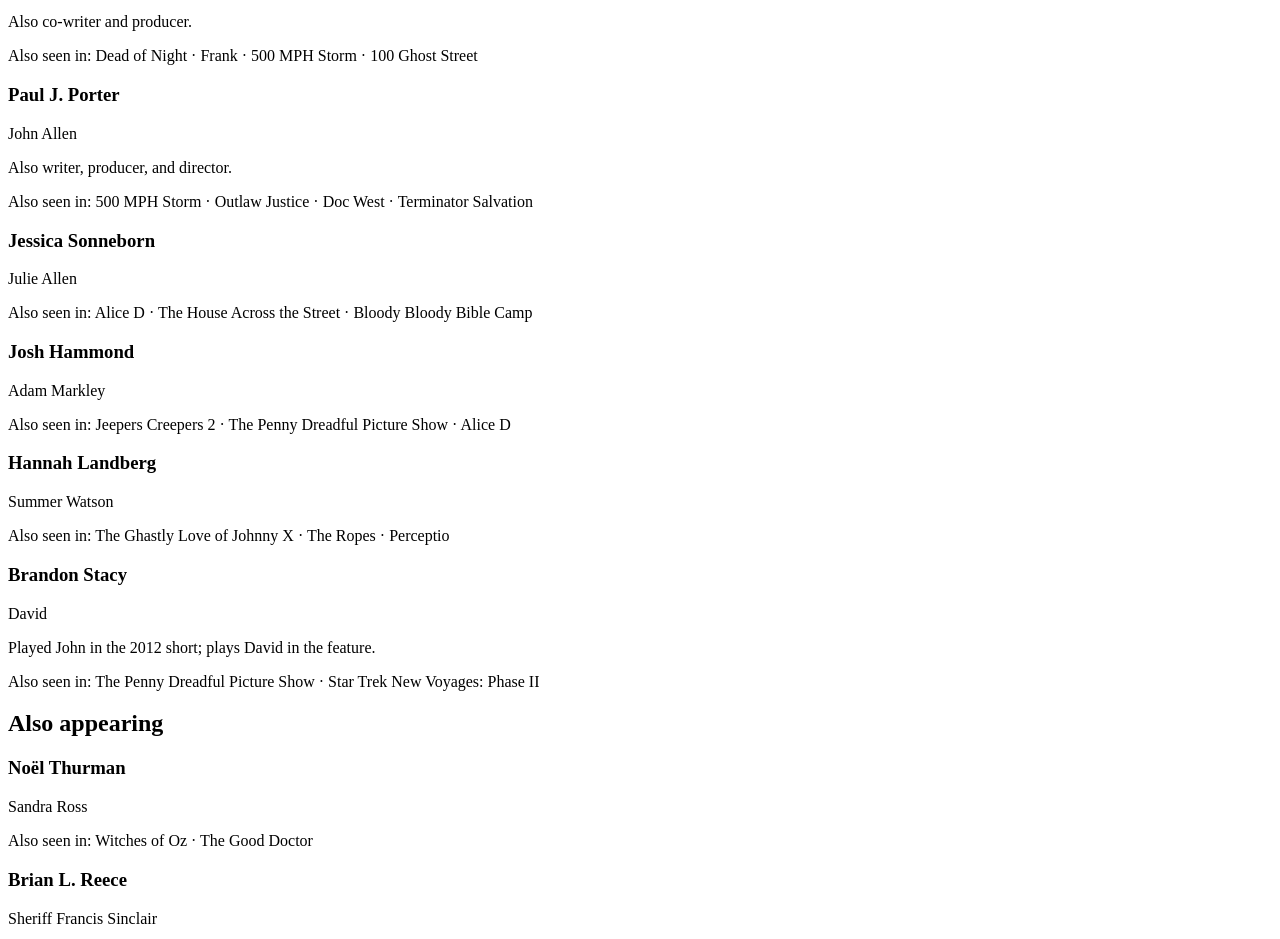
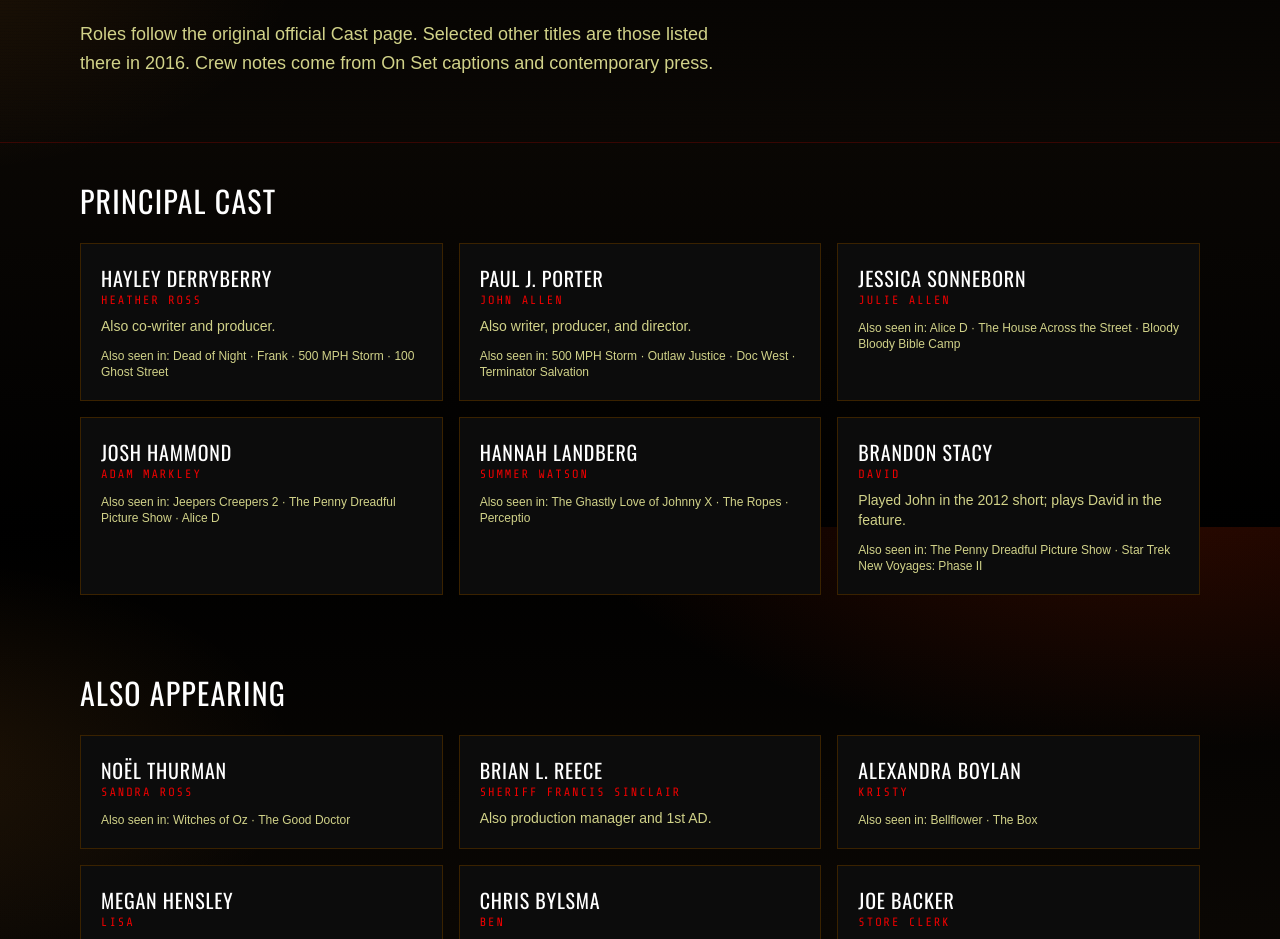
Before and after one commit to PaulJPorter/rabid-love-site, a Next.js app: page /about/cast in a window 1280 px wide. Shown: the part 273-1212 px from the top of the page. Built offline with nearby package versions, Linux system fonts and the light colour scheme.

Commit message:
Add root layout, global CSS, 404, robots, and sitemap.

```diff
--- /dev/null
+++ b/src/app/globals.css
@@ -0,0 +1,181 @@
+@import "tailwindcss";
+@import "tw-animate-css";
+@import "shadcn/tailwind.css";
+
+@custom-variant dark (&:is(.dark *));
+
+@theme inline {
+  --color-background: var(--background);
+  --color-foreground: var(--foreground);
+  --font-sans: Arial, Helvetica, ui-sans-serif, sans-serif;
+  --font-mono: var(--font-share), ui-monospace, monospace;
+  --font-heading: var(--font-oswald), Impact, "Arial Narrow", sans-serif;
+  --color-sidebar-ring: var(--sidebar-ring);
+  --color-sidebar-border: var(--sidebar-border);
+  --color-sidebar-accent-foreground: var(--sidebar-accent-foreground);
+  --color-sidebar-accent: var(--sidebar-accent);
+  --color-sidebar-primary-foreground: var(--sidebar-primary-foreground);
+  --color-sidebar-primary: var(--sidebar-primary);
+  --color-sidebar-foreground: var(--sidebar-foreground);
+  --color-sidebar: var(--sidebar);
+  --color-chart-5: var(--chart-5);
+  --color-chart-4: var(--chart-4);
+  --color-chart-3: var(--chart-3);
+  --color-chart-2: var(--chart-2);
+  --color-chart-1: var(--chart-1);
+  --color-ring: var(--ring);
+  --color-input: var(--input);
+  --color-border: var(--border);
+  --color-destructive: var(--destructive);
+  --color-accent-foreground: var(--accent-foreground);
+  --color-accent: var(--accent);
+  --color-muted-foreground: var(--muted-foreground);
+  --color-muted: var(--muted);
+  --color-secondary-foreground: var(--secondary-foreground);
+  --color-secondary: var(--secondary);
+  --color-primary-foreground: var(--primary-foreground);
+  --color-primary: var(--primary);
+  --color-popover-foreground: var(--popover-foreground);
+  --color-popover: var(--popover);
+  --color-card-foreground: var(--card-foreground);
+  --color-card: var(--card);
+  --color-magenta: var(--magenta);
+  --color-cyan: var(--cyan);
+  --color-blood: var(--blood);
+  --color-acid: var(--acid);
+  --color-orange: var(--orange);
+  --radius-sm: calc(var(--radius) * 0.6);
+  --radius-md: calc(var(--radius) * 0.8);
+  --radius-lg: var(--radius);
+  --radius-xl: calc(var(--radius) * 1.4);
+  --radius-2xl: calc(var(--radius) * 1.8);
+  --radius-3xl: calc(var(--radius) * 2.2);
+  --radius-4xl: calc(var(--radius) * 2.6);
+}
+
+:root {
+  --background: #000000;
+  --foreground: #ffffff;
+  --card: #0c0c0c;
+  --card-foreground: #ffffff;
+  --popover: #0c0c0c;
+  --popover-foreground: #ffffff;
+  --primary: #e32f00;
+  --primary-foreground: #ffffff;
+  --secondary: #1a1408;
+  --secondary-foreground: #d1d289;
+  --muted: #141414;
+  --muted-foreground: #d1d289;
+  --accent: #1a1408;
+  --accent-foreground: #f7931e;
+  --destructive: #ff0000;
+  --border: #3a2200;
+  --input: #3a2200;
+  --ring: #f7931e;
+  --magenta: #ee0000;
+  --cyan: #d1d289;
+  --blood: #e32f00;
+  --acid: #cacb83;
+  --orange: #f7931e;
+  --chart-1: #ee0000;
+  --chart-2: #d1d289;
+  --chart-3: #e32f00;
+  --chart-4: #cacb83;
+  --chart-5: #f7931e;
+  --radius: 0.25rem;
+  --sidebar: #000000;
+  --sidebar-foreground: #ffffff;
+  --sidebar-primary: #e32f00;
+  --sidebar-primary-foreground: #ffffff;
+  --sidebar-accent: #1a1408;
+  --sidebar-accent-foreground: #d1d289;
+  --sidebar-border: #3a2200;
+  --sidebar-ring: #f7931e;
+}
+
+.dark {
+  --background: #000000;
+  --foreground: #ffffff;
+  --card: #0c0c0c;
+  --card-foreground: #ffffff;
+  --popover: #0c0c0c;
+  --popover-foreground: #ffffff;
+  --primary: #e32f00;
+  --primary-foreground: #ffffff;
+  --secondary: #1a1408;
+  --secondary-foreground: #d1d289;
+  --muted: #141414;
+  --muted-foreground: #d1d289;
+  --accent: #1a1408;
+  --accent-foreground: #f7931e;
+  --destructive: #ff0000;
+  --border: #3a2200;
+  --input: #3a2200;
+  --ring: #f7931e;
+}
+
+@layer base {
+  * {
+    @apply border-border outline-ring/50;
+  }
+  html {
+    @apply font-sans scroll-smooth;
+  }
+  body {
+    @apply bg-background text-foreground antialiased;
+    background-image:
+      radial-gradient(1100px 520px at 90% -8%, rgb(227 47 0 / 0.22), transparent 55%),
+      radial-gradient(800px 420px at -8% 30%, rgb(247 147 30 / 0.1), transparent 50%),
+      linear-gradient(180deg, #000000 0%, #0a0704 50%, #000000 100%);
+  }
+  h1,
+  h2,
+  h3,
+  .font-display {
+    font-family: var(--font-heading);
+    letter-spacing: 0.04em;
+    text-transform: uppercase;
+  }
+}
+
+.scanlines {
+  pointer-events: none;
+  background: repeating-linear-gradient(
+    to bottom,
+    rgb(0 0 0 / 0.18) 0px,
+    rgb(0 0 0 / 0.18) 1px,
+    transparent 1px,
+    transparent 3px
+  );
+}
+
+.vhs-frame {
+  box-shadow:
+    0 0 0 1px rgb(227 47 0 / 0.45),
+    0 0 20px rgb(227 47 0 / 0.16),
+    inset 0 0 40px rgb(0 0 0 / 0.35);
+}
+
+.neon-text {
+  text-shadow:
+    0 0 8px rgb(238 0 0 / 0.55),
+    0 2px 0 rgb(0 0 0 / 0.6);
+}
+
+.cyan-text {
+  text-shadow: 0 0 8px rgb(209 210 137 / 0.35);
+}
+
+@media (prefers-reduced-motion: reduce) {
+  .scanlines {
+    display: none;
+  }
+  *,
+  *::before,
+  *::after {
+    animation-duration: 0.01ms !important;
+    animation-iteration-count: 1 !important;
+    transition-duration: 0.01ms !important;
+    scroll-behavior: auto !important;
+  }
+}
--- /dev/null
+++ b/src/app/layout.tsx
@@ -0,0 +1,95 @@
+import type { Metadata } from "next";
+import { Oswald, Share_Tech_Mono } from "next/font/google";
+import { SiteFooter } from "@/components/site-footer";
+import { SiteHeader } from "@/components/site-header";
+import { JsonLd } from "@/components/json-ld";
+import { film, links, siteUrl } from "@/lib/site";
+import "./globals.css";
+
+const oswald = Oswald({
+  variable: "--font-oswald",
+  subsets: ["latin"],
+  weight: ["400", "500", "600", "700"],
+  display: "swap",
+});
+
+const shareTech = Share_Tech_Mono({
+  variable: "--font-share",
+  subsets: ["latin"],
+  weight: "400",
+  display: "swap",
+});
+
+export const metadata: Metadata = {
+  metadataBase: new URL(siteUrl),
+  title: {
+    default: `${film.title} (2013) | Official Site`,
+    template: `%s | ${film.title}`,
+  },
+  description: film.metaDescription,
+  keywords: [
+    "Rabid Love",
+    "Paul J. Porter",
+    "1980s horror",
+    "indie horror",
+    "Tubi",
+    "Hayley Derryberry",
+  ],
+  authors: [{ name: "Paul J. Porter" }],
+  openGraph: {
+    type: "video.movie",
+    locale: "en_US",
+    url: siteUrl,
+    siteName: "Rabid Love",
+    title: "Rabid Love (2013) — Catch the virus",
+    description: film.logline,
+    images: [
+      {
+        url: "/assets/key-art.jpg",
+        width: 1069,
+        height: 520,
+        alt: "Rabid Love key art — Madness can be contagious",
+      },
+    ],
+  },
+  twitter: {
+    card: "summary_large_image",
+    title: "Rabid Love (2013) — Catch the virus",
+    description: film.logline,
+    images: ["/assets/key-art.jpg"],
+  },
+  alternates: {
+    canonical: siteUrl,
+  },
+  robots: {
+    index: true,
+    follow: true,
+  },
+};
+
+export default function RootLayout({ children }: LayoutProps<"/">) {
+  return (
+    <html
+      lang="en"
+      className={`dark ${oswald.variable} ${shareTech.variable} h-full`}
+    >
+      <body className="flex min-h-full flex-col font-sans">
+        <JsonLd />
+        <a
+          href="#content"
+          className="sr-only focus:not-sr-only focus:absolute focus:left-4 focus:top-4 focus:z-50 focus:bg-cyan focus:px-3 focus:py-2 focus:text-background"
+        >
+          Skip to content
+        </a>
+        <SiteHeader />
+        <main id="content" className="flex-1">
+          {children}
+        </main>
+        <SiteFooter />
+        <p className="sr-only">
+          Official site for {film.title}. Watch on Tubi: {links.tubi}
+        </p>
+      </body>
+    </html>
+  );
+}
--- /dev/null
+++ b/src/app/not-found.tsx
@@ -0,0 +1,23 @@
+import Link from "next/link";
+import { Button } from "@/components/ui/button";
+
+export default function NotFound() {
+  return (
+    <div className="mx-auto flex max-w-xl flex-col items-start gap-4 px-4 py-24">
+      <p className="font-mono text-xs uppercase tracking-[0.28em] text-blood">404 · Tracking error</p>
+      <h1 className="text-5xl">This tape is missing</h1>
+      <p className="text-muted-foreground">
+        That URL isn’t on the official site. The film still is — stream it on Tubi or go
+        home.
+      </p>
+      <div className="flex gap-3">
+        <Button asChild className="bg-magenta text-primary-foreground">
+          <Link href="/">Home</Link>
+        </Button>
+        <Button asChild variant="outline">
+          <Link href="/watch">Watch</Link>
+        </Button>
+      </div>
+    </div>
+  );
+}
--- /dev/null
+++ b/src/app/robots.ts
@@ -0,0 +1,14 @@
+import type { MetadataRoute } from "next";
+import { siteUrl } from "@/lib/site";
+
+export const dynamic = "force-static";
+
+export default function robots(): MetadataRoute.Robots {
+  return {
+    rules: {
+      userAgent: "*",
+      allow: "/",
+    },
+    sitemap: `${siteUrl}/sitemap.xml`,
+  };
+}
--- /dev/null
+++ b/src/app/sitemap.ts
@@ -0,0 +1,27 @@
+import type { MetadataRoute } from "next";
+import { siteUrl } from "@/lib/site";
+
+export const dynamic = "force-static";
+
+export default function sitemap(): MetadataRoute.Sitemap {
+  const paths = [
+    "",
+    "/watch",
+    "/about",
+    "/about/cast",
+    "/about/on-set",
+    "/about/production-design",
+    "/about/soundtrack",
+    "/soundtrack",
+    "/press",
+    "/news",
+    "/contact",
+  ];
+
+  return paths.map((path) => ({
+    url: `${siteUrl}${path}`,
+    lastModified: new Date("2026-09-11"),
+    changeFrequency: path === "" || path === "/watch" ? "weekly" : "monthly",
+    priority: path === "" ? 1 : path === "/watch" ? 0.9 : 0.7,
+  }));
+}
```
